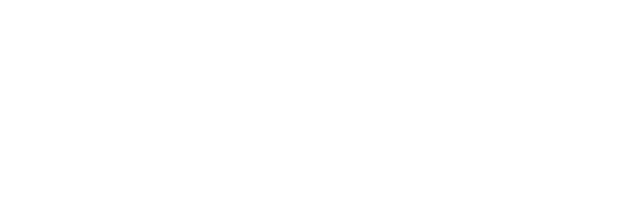
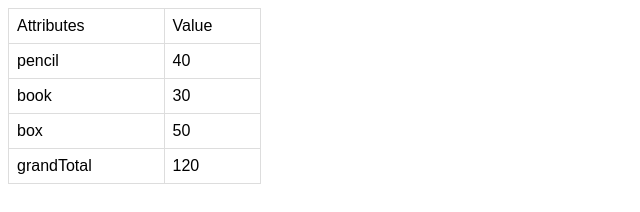
Before and after one commit to acciojob/grofers-checkout-2-ansariwajid9999, a website: page main.html in a window 1280 px wide. Shown: the whole page, without its empty margins (0-640 px from the left). Drawn offline with Linux system fonts and the light colour scheme.

Commit message:
created a submission

```diff
--- a/main.html
+++ b/main.html
@@ -1,16 +1,31 @@
 <!DOCTYPE html>
+<html lang="en">
+<head>
+    <meta charset="UTF-8">
+    <meta name="viewport" content="width=device-width, initial-scale=1.0">
+    <title>Document</title>
+    <link rel="stylesheet" href="styles.css">
+</head>
+<body>
+    <table class="tableClass">
+        <tr>
+            <td>Attributes</td>
+            <td>Value</td>
+        </tr>
+        <tr class="items">
+            <td class="attributes">pencil</td>
+            <td class="prices">40</td>
+        </tr>
+        <tr class="items">
+            <td class="attributes">book</td>
+            <td class="prices">30</td>
+        </tr>
+        <tr class="items">
+            <td class="attributes">box</td>
+            <td class="prices">50</td>
+        </tr>
 
-<html>
-
-<head>
-	<link rel="stylesheet" href="styles.css">
-</head>
-
-<body>
-	<!-- the entire body must be written by student -->
-    <script type="text/javascript" src="./script.js">
-</script>
-
+    </table>
+    <script src="script.js"></script>
 </body>
-
 </html>
--- a/script.js
+++ b/script.js
@@ -1 +1,22 @@
-//your code here
+const prices = document.querySelectorAll(".prices")
+let grandTotal = 0;
+
+prices.forEach((price) => {
+    grandTotal += Number(price.innerHTML)
+})
+
+const newRow = document.createElement("tr")
+
+const attribute = document.createElement("td")
+attribute.textContent = "grandTotal"
+attribute.classList = ".attributes"
+
+const element = document.createElement("td")
+element.textContent = grandTotal
+element.classList = ".prices"
+
+newRow.appendChild(attribute)
+newRow.appendChild(element)
+
+const table = document.querySelector(".tableClass");
+table.appendChild(newRow);
--- a/styles.css
+++ b/styles.css
@@ -1,2 +1,10 @@
-
-/* Your CSS Code here. */
+table{
+    font-family: arial, sans-serif;
+    border-collapse: collapse;
+    width: 20%;
+}
+tr , td{
+    border: 1px solid #dddddd;
+    text-align: left;
+    padding: 8px;
+}
```
